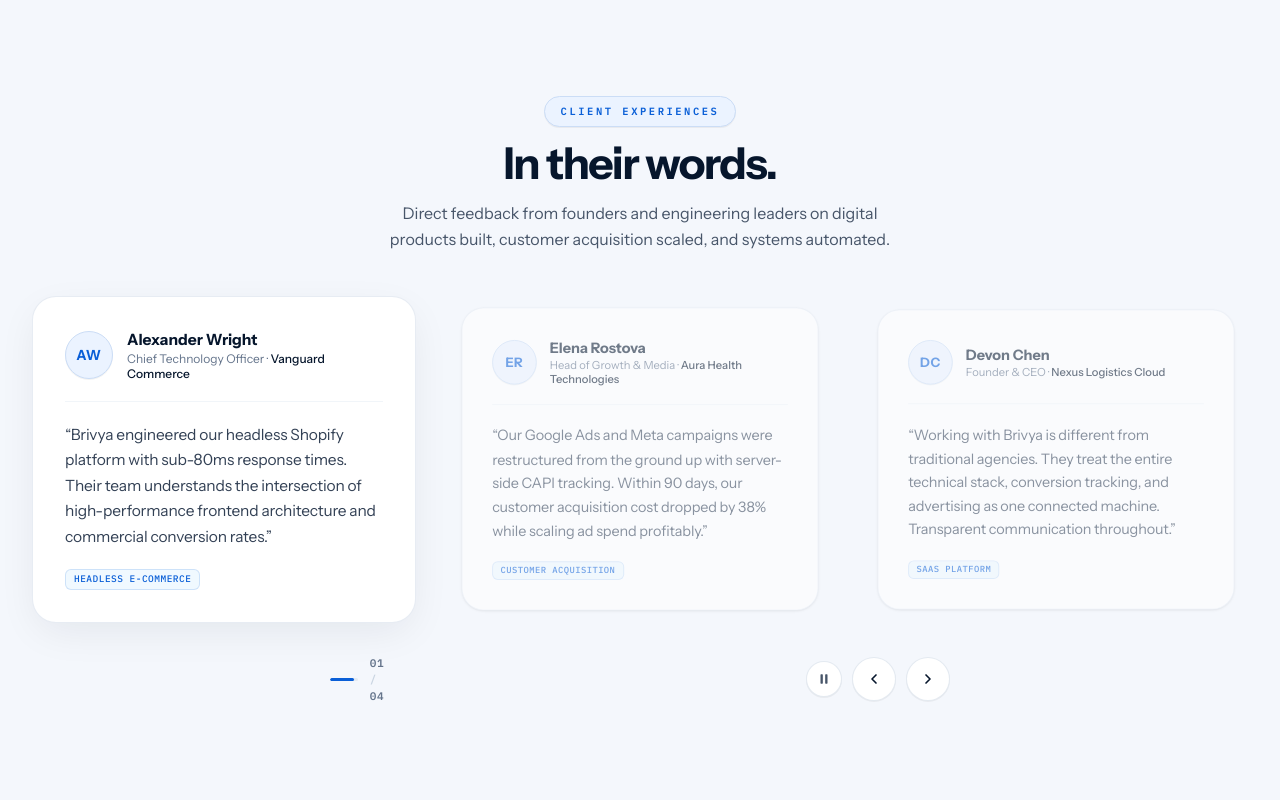
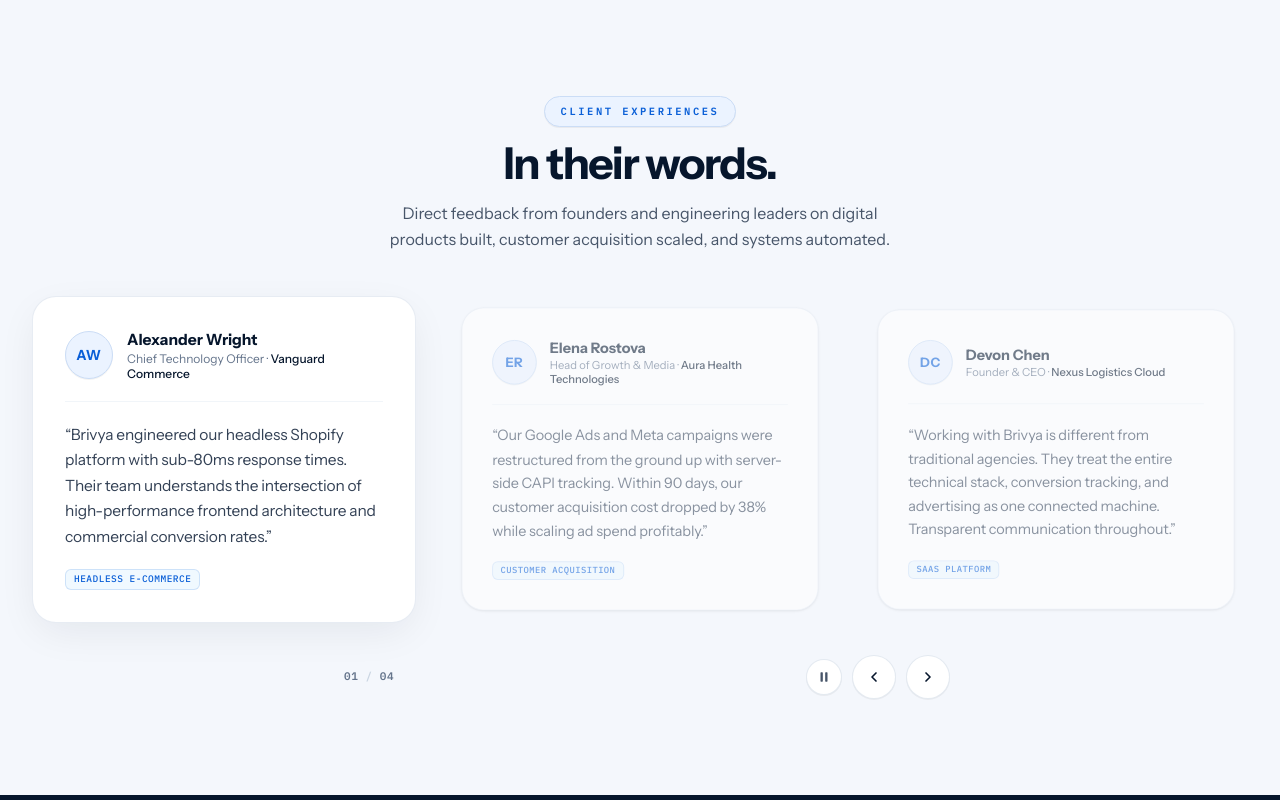
Before and after one commit to ahmeen2812/brivya-platform, a Next.js app: page / in a window 1280 px wide. Shown: the part 1661-2461 px from the top of the page. Built offline with nearby package versions, Linux system fonts and the light colour scheme.

Commit message:
fix(testimonials): prevent counter line-wrapping and polish navigation alignment

```diff
--- a/src/components/sections/testimonials/components/CarouselControls.tsx
+++ b/src/components/sections/testimonials/components/CarouselControls.tsx
@@ -24,16 +24,16 @@ export const CarouselControls: React.FC<CarouselControlsProps> = ({
 }) => {
   return (
     <div className="flex flex-col sm:flex-row items-center justify-between gap-4 w-full max-w-[540px] sm:max-w-[580px] md:max-w-[620px] mx-auto mt-7 sm:mt-8 select-none">
-      {/* Left: Progress Track and Telemetry Counter */}
-      <div className="flex items-center gap-3">
+      {/* Left Pod: Progress Track and Telemetry Counter */}
+      <div className="flex items-center gap-3.5 w-full sm:w-auto justify-center sm:justify-start">
         <ProgressBar progress={progress} isPlaying={isPlaying} />
-        <span className="font-mono text-[11px] font-bold tracking-wider text-[#64748B]">
+        <span className="font-mono text-[11px] font-bold tracking-wider text-[#64748B] whitespace-nowrap shrink-0">
           0{currentIndex + 1} <span className="text-slate-300">/</span> 0{totalCount}
         </span>
       </div>
 
-      {/* Right: Circular Navigation Controls & Play/Pause */}
-      <div className="flex items-center gap-2.5">
+      {/* Right Pod: Circular Navigation Controls & Play/Pause */}
+      <div className="flex items-center gap-2.5 shrink-0">
         {/* Play / Pause Toggle Button */}
         <button
           type="button"
```
